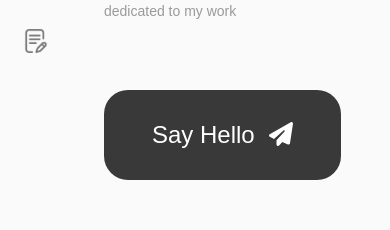
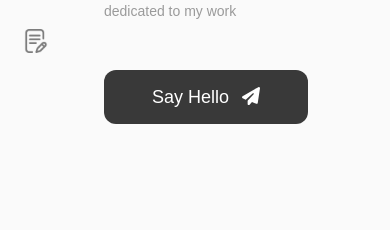
Before and after one commit to jangjihoon96/NextJsPortfolio, a Next.js app: page / in a window 390 px wide. Shown: the part 539-769 px from the top of the page. Built offline with nearby package versions, Linux system fonts and the light colour scheme; a web font is replaced by a local one.

Commit message:
feat: 버튼 컴포넌트 반응형 미디어 쿼리 추가

```diff
--- a/app/components/main/bigButton.tsx
+++ b/app/components/main/bigButton.tsx
@@ -21,4 +21,17 @@ const StyledBigButton = styled.button`
   &:hover {
     background-color: var(--black);
   }
+  @media screen and (max-width: 1280px) {
+    padding: 0 3rem;
+    height: 4rem;
+    margin-top: 4.25rem;
+    font-size: var(--text-md);
+    border-radius: 0.75rem;
+  }
+  @media screen and (max-width: 540px) {
+    padding: 0 3rem;
+    height: 3.375rem;
+    margin-top: 3rem;
+    font-size: var(--text-sm);
+  }
 `;
```
